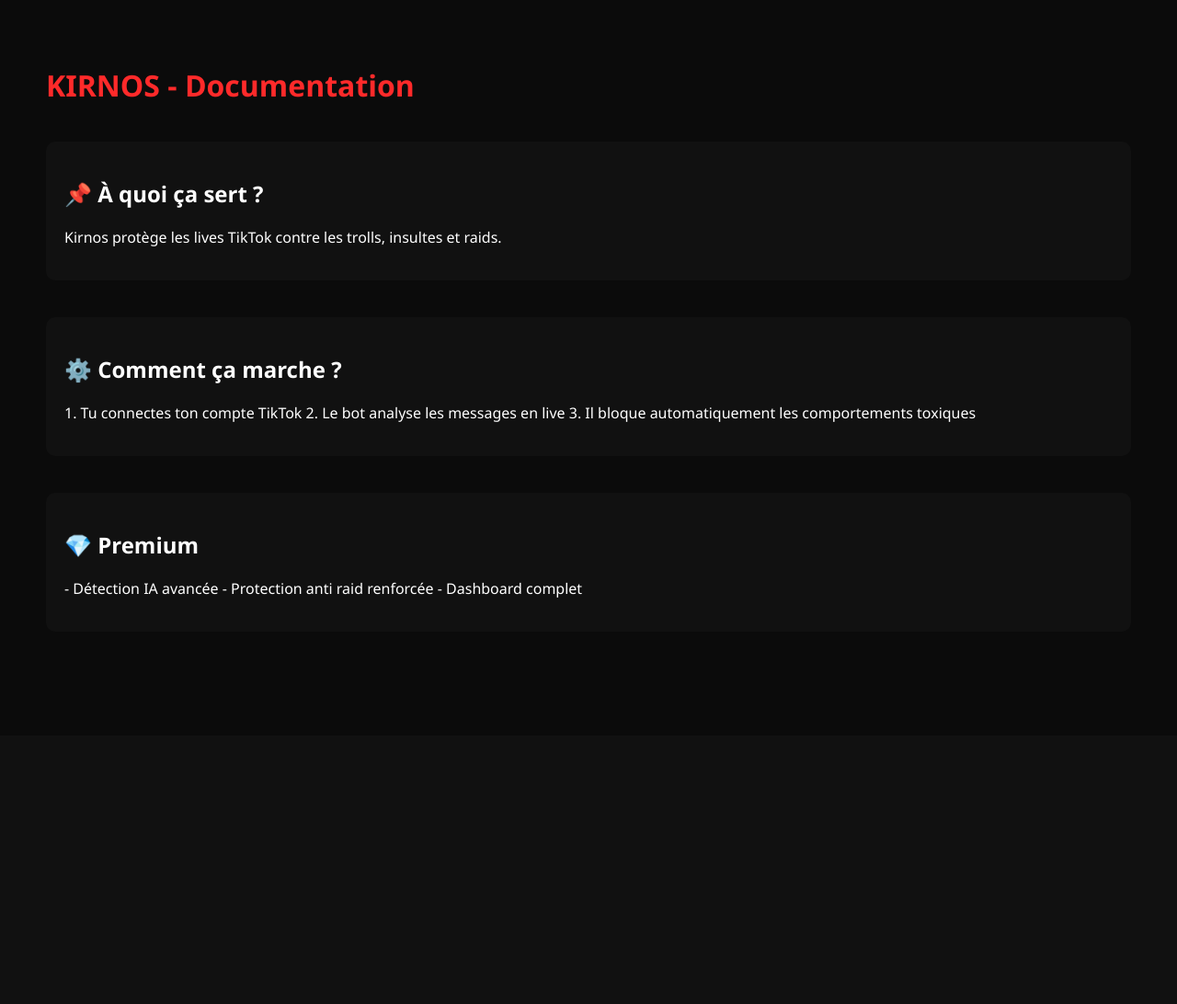
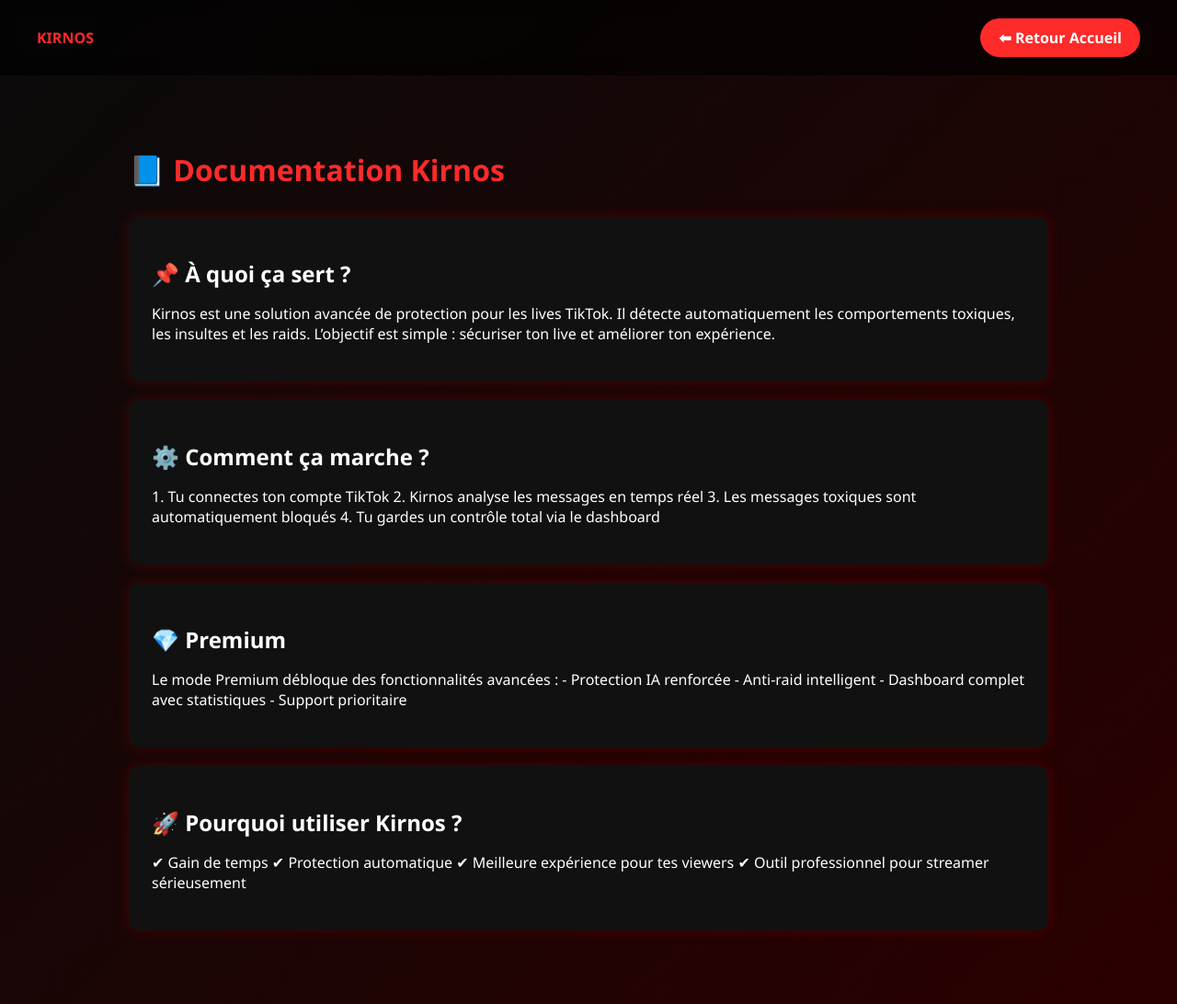
Before and after one commit to bulandloic36/Kirnos, a FastAPI app: page /documentation in a window 1280 px wide. Shown: the whole page at 92% size. Before the commit the page ends 650 px from the top, so only its background shows below. Run offline with FastAPI, Linux system fonts and the light colour scheme.

Commit message:
update docs pro design

```diff
--- a/templates/docs.html
+++ b/templates/docs.html
@@ -2,26 +2,75 @@
 <html lang="fr">
 <head>
 <meta charset="UTF-8">
-<title>Documentation - KIRNOS</title>
+<title>KIRNOS - Documentation</title>
 
 <style>
+
 body{
+font-family:'Segoe UI',sans-serif;
 margin:0;
-font-family:'Segoe UI';
-background:#0b0b0b;
 color:white;
-padding:50px;
+background:linear-gradient(135deg,#0a0a0a,#2b0000);
+}
+
+/* NAVBAR */
+
+.navbar{
+display:flex;
+justify-content:space-between;
+align-items:center;
+padding:20px 40px;
+background:rgba(0,0,0,0.6);
+backdrop-filter:blur(10px);
+}
+
+.logo{
+color:#ff2a2a;
+font-weight:bold;
+}
+
+.back{
+background:#ff2a2a;
+padding:10px 20px;
+border-radius:30px;
+text-decoration:none;
+color:white;
+font-weight:bold;
+}
+
+/* CONTENT */
+
+.container{
+padding:60px;
+max-width:1000px;
+margin:auto;
 }
 
 h1{
 color:#ff2a2a;
+margin-bottom:30px;
 }
 
-.section{
-margin-top:40px;
-padding:20px;
+/* CARDS */
+
+.box{
 background:#111;
-border-radius:10px;
+padding:25px;
+border-radius:12px;
+margin-bottom:20px;
+box-shadow:0 0 15px rgba(255,0,0,0.2);
+}
+
+.box h2{
+margin-bottom:10px;
+}
+
+/* HOVER */
+
+.box:hover{
+transform:scale(1.02);
+transition:0.3s;
+box-shadow:0 0 30px red;
 }
 
 </style>
@@ -30,31 +79,59 @@ border-radius:10px;
 
 <body>
 
-<h1>KIRNOS - Documentation</h1>
+<!-- NAVBAR -->
 
-<div class="section">
+<div class="navbar">
+<div class="logo">KIRNOS</div>
+<a href="/" class="back">⬅ Retour Accueil</a>
+</div>
+
+<!-- CONTENT -->
+
+<div class="container">
+
+<h1>📘 Documentation Kirnos</h1>
+
+<div class="box">
 <h2>📌 À quoi ça sert ?</h2>
 <p>
-Kirnos protège les lives TikTok contre les trolls, insultes et raids.
+Kirnos est une solution avancée de protection pour les lives TikTok.
+Il détecte automatiquement les comportements toxiques, les insultes et les raids.
+L’objectif est simple : sécuriser ton live et améliorer ton expérience.
 </p>
 </div>
 
-<div class="section">
+<div class="box">
 <h2>⚙️ Comment ça marche ?</h2>
 <p>
 1. Tu connectes ton compte TikTok
-2. Le bot analyse les messages en live
-3. Il bloque automatiquement les comportements toxiques
+2. Kirnos analyse les messages en temps réel
+3. Les messages toxiques sont automatiquement bloqués
+4. Tu gardes un contrôle total via le dashboard
 </p>
 </div>
 
-<div class="section">
+<div class="box">
 <h2>💎 Premium</h2>
 <p>
-- Détection IA avancée
-- Protection anti raid renforcée
-- Dashboard complet
+Le mode Premium débloque des fonctionnalités avancées :
+- Protection IA renforcée
+- Anti-raid intelligent
+- Dashboard complet avec statistiques
+- Support prioritaire
 </p>
+</div>
+
+<div class="box">
+<h2>🚀 Pourquoi utiliser Kirnos ?</h2>
+<p>
+✔ Gain de temps
+✔ Protection automatique
+✔ Meilleure expérience pour tes viewers
+✔ Outil professionnel pour streamer sérieusement
+</p>
+</div>
+
 </div>
 
 </body>
```
